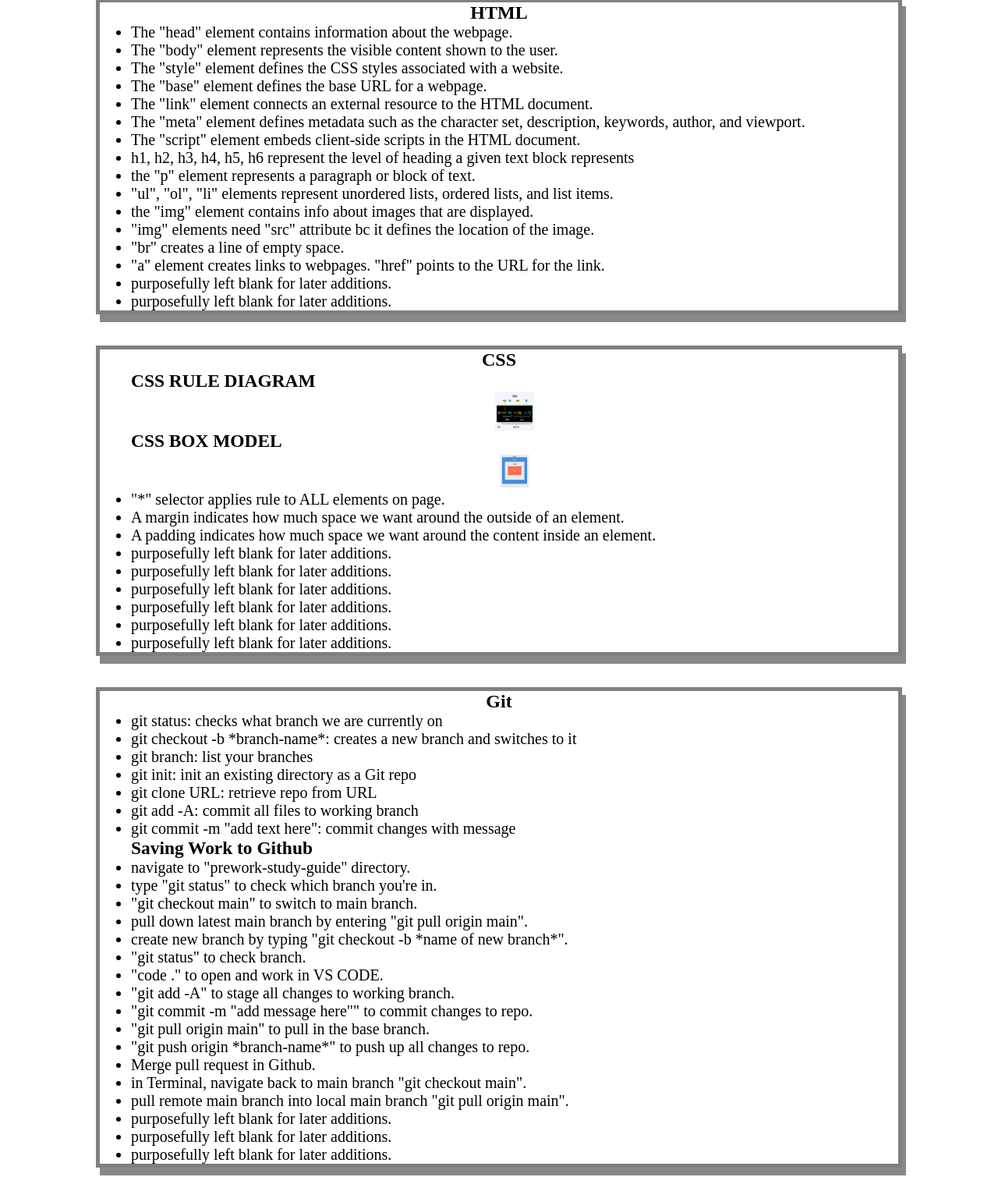
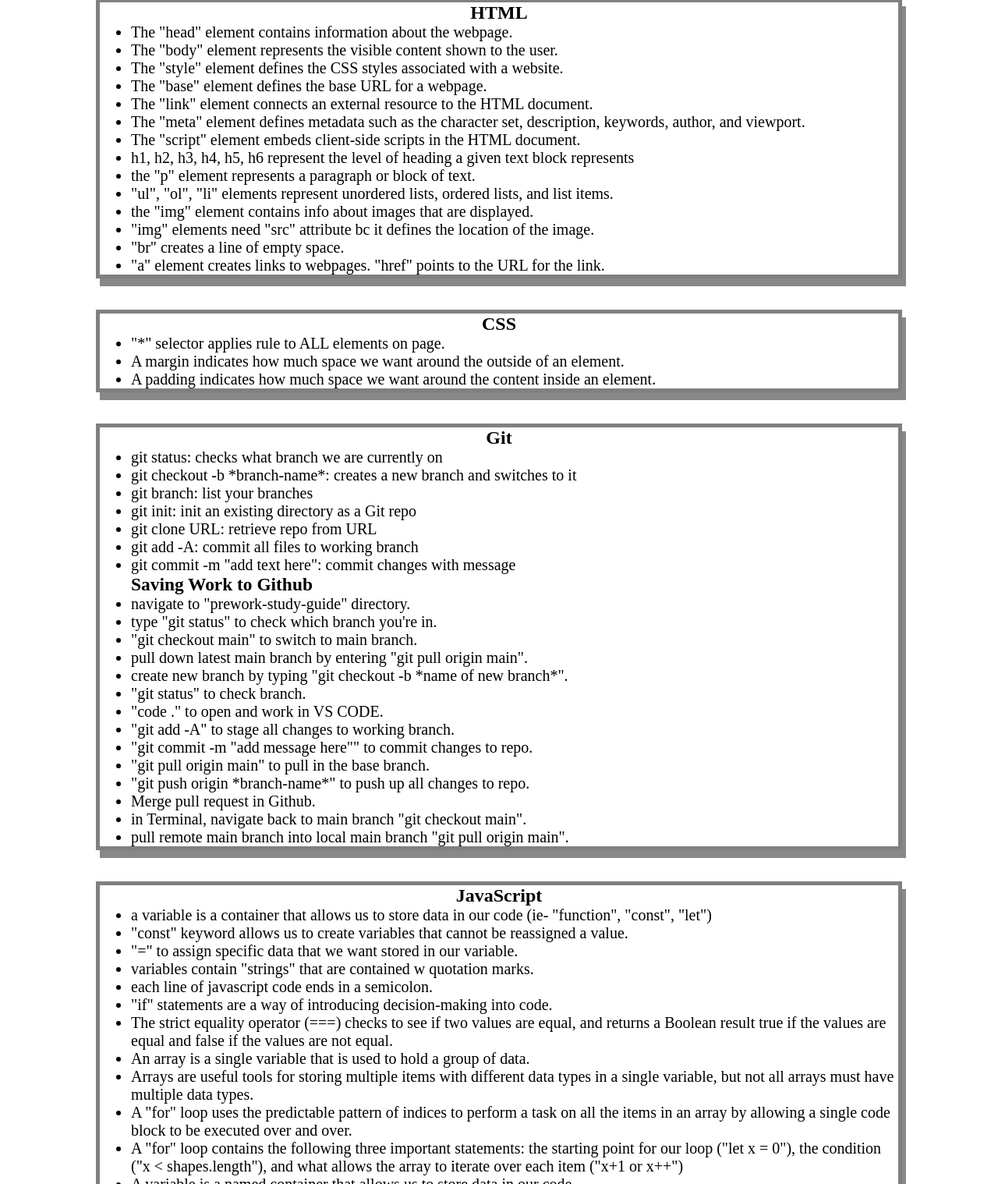
Before and after one commit to anduhrooo/prework-study-guide, a plain HTML site: page index.html in a window 1280 px wide. Shown: the part 162-1680 px from the top of the page at 78% size. Drawn offline with Linux system fonts and the light colour scheme.

Commit message:
cleaned up files in folder. cleaned up code in index file

```diff
--- a/index.html
+++ b/index.html
@@ -31,28 +31,15 @@
           <li>"img" elements need "src" attribute bc it defines the location of the image.</li>
           <li>"br" creates a line of empty space.</li>
           <li>"a" element creates links to webpages. "href" points to the URL for the link.</li>
-          <li>purposefully left blank for later additions.</li>
-          <li>purposefully left blank for later additions.</li>
         </ul>
       </section>
 
      <section class="card" id="css-section">
       <h2>CSS</h2>
       <ul>
-        <h3>CSS RULE DIAGRAM</h3>
-        <img src="./assets/300-css-rule.png" alt="image of CSS RULE DIAGRAM." />
-        <h3>CSS BOX MODEL</h3>
-        <img src="./assets/310-box-model.png" alt="image of CSS RULE DIAGRAM." />
         <li>"*" selector applies rule to ALL elements on page.</li>
         <li>A margin indicates how much space we want around the outside of an element.</li>
         <li>A padding indicates how much space we want around the content inside an element.</li>
-        <li>purposefully left blank for later additions.</li>
-        <li>purposefully left blank for later additions.</li>
-        <li>purposefully left blank for later additions.</li>
-        <li>purposefully left blank for later additions.</li>
-        <li>purposefully left blank for later additions.</li>
-        <li>purposefully left blank for later additions.</li>
-      </ul>
       </section>
 
      <section class="card" id="git-section">
@@ -80,9 +67,6 @@
         <li>Merge pull request in Github.</li>
         <li>in Terminal, navigate back to main branch "git checkout main".</li>
         <li>pull remote main branch into local main branch "git pull origin main".</li>
-        <li>purposefully left blank for later additions.</li>
-        <li>purposefully left blank for later additions.</li>
-        <li>purposefully left blank for later additions.</li>
       </ul>
       </section>
 
@@ -102,9 +86,6 @@
           <li>A "for" loop contains the following three important statements:  the starting point for our loop ("let x = 0"), the condition ("x < shapes.length"), and what allows the array to iterate over each item ("x+1 or x++")</li>
           <li>A variable is a named container that allows us to store data in our code.</li>
           <li>Control flow is the order in which a computer executes code in a script.</li>
-          <li>purposefully left blank for later additions.</li>
-          <li>purposefully left blank for later additions.</li>
-          <li>purposefully left blank for later additions.</li>
         </ul>
       </section>
     </main>
```
Also changed, not shown: assets/300-css-rule.png (deleted), assets/310-box-model.png (deleted), 1 other file.
